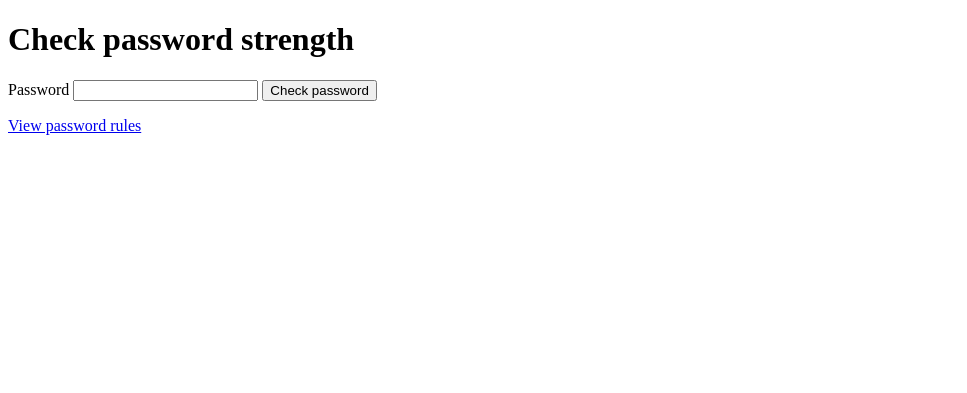
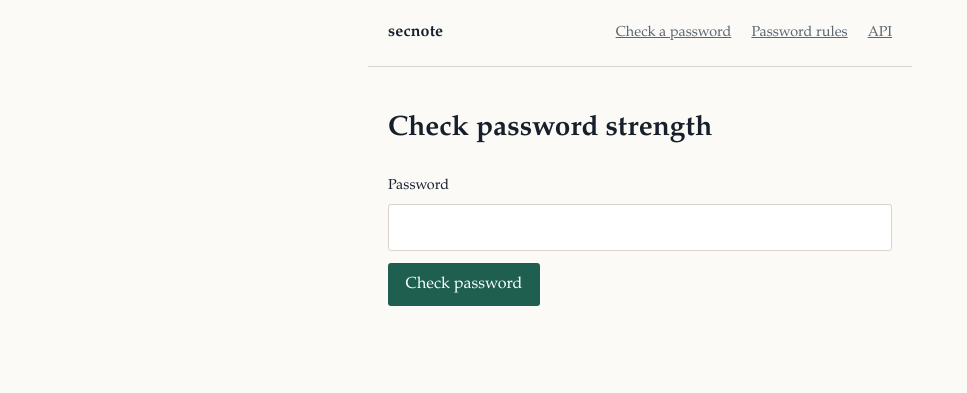
Before and after one commit to Palee222/DevOPS, a FastAPI app: template DevOPS/src/templates/password/check.html in a window 1280 px wide. Shown: the top 393 px of the page, without its empty margins (0-967 px from the left). Run offline with FastAPI, Linux system fonts and the light colour scheme; the template is opened without the code that fills it, so the values that code supplies are empty; parts of the project's set-up code (start-up, migrations or seed data) failed here and were passed over.

Commit message:
Add files via upload

```diff
--- a/DevOPS/src/templates/base.html
+++ b/DevOPS/src/templates/base.html
@@ -3,9 +3,21 @@
 <head>
   <meta charset="UTF-8" />
   <meta name="viewport" content="width=device-width, initial-scale=1.0" />
-  <title>My App</title>
+  <title>{% block title %}secnote{% endblock %}</title>
+  <link rel="stylesheet" href="{{ url_for('static', path='style.css') }}" />
 </head>
 <body>
-  <h1>This will be my amasingly designed app.</h1>
+  <header class="site-header">
+    <a class="wordmark" href="/">secnote</a>
+    <nav>
+      <a href="/password/check">Check a password</a>
+      <a href="/password/rules">Password rules</a>
+      <a href="/docs">API</a>
+    </nav>
+  </header>
+
+  <main>
+    {% block content %}{% endblock %}
+  </main>
 </body>
 </html>
--- a/DevOPS/src/templates/password/check.html
+++ b/DevOPS/src/templates/password/check.html
@@ -1,38 +1,36 @@
-<!DOCTYPE html>
-<html lang="en">
-<head>
-  <meta charset="UTF-8" />
-  <meta name="viewport" content="width=device-width, initial-scale=1.0" />
-  <title>Password Check</title>
-</head>
-<body>
+{% extends "base.html" %}
+
+{% block title %}Check a password — secnote{% endblock %}
+
+{% block content %}
 <h1>Check password strength</h1>
 
-  <form method="post" action="/password/check">
+<form method="post" action="/password/check" class="check-form">
   <label for="password">Password</label>
-    <input id="password" name="password" type="password" required />
+  <input id="password" name="password" type="password" required autocomplete="off" />
   <button type="submit">Check password</button>
 </form>
 
 {% if result %}
-  <section aria-labelledby="result-heading">
+<section class="result" aria-labelledby="result-heading">
   <h2 id="result-heading">Result</h2>
-    <p>Score: {{ result.score }}/100</p>
-    <p>Strength: {{ result.strength }}</p>
+
+  <p class="score"><strong>{{ result.score }}</strong><span>/100 · {{ result.strength }}</span></p>
+
+  <div class="meter" role="img" aria-label="Score {{ result.score }} out of 100">
+    <div class="meter-fill" style="width: {{ result.score }}%"></div>
+  </div>
 
   {% if result.feedback %}
-    <h3>Suggestions</h3>
-    <ul>
+  <h3>What to change</h3>
+  <ul class="feedback">
     {% for item in result.feedback %}
     <li>{{ item }}</li>
     {% endfor %}
   </ul>
   {% else %}
-    <p>This password meets all current checks.</p>
+  <p>This password meets every rule in the current policy.</p>
   {% endif %}
 </section>
 {% endif %}
-
-  <p><a href="/password/rules">View password rules</a></p>
-</body>
-</html>
+{% endblock %}
--- /dev/null
+++ b/DevOPS/src/templates/style.css
@@ -0,0 +1,102 @@
+:root {
+  --ink: #17202a;
+  --ink-soft: #5a6672;
+  --paper: #fbfaf7;
+  --line: #d9d5cc;
+  --accent: #1f5f4f;
+}
+
+* { box-sizing: border-box; }
+
+body {
+  margin: 0;
+  background: var(--paper);
+  color: var(--ink);
+  font: 16px/1.6 "Iowan Old Style", "Palatino Linotype", Georgia, serif;
+}
+
+main {
+  max-width: 34rem;
+  margin: 0 auto;
+  padding: 2.5rem 1.25rem 4rem;
+}
+
+.site-header {
+  display: flex;
+  flex-wrap: wrap;
+  gap: 1rem;
+  align-items: baseline;
+  justify-content: space-between;
+  max-width: 34rem;
+  margin: 0 auto;
+  padding: 1.25rem;
+  border-bottom: 1px solid var(--line);
+}
+
+.wordmark {
+  font-weight: 600;
+  letter-spacing: 0.01em;
+  text-decoration: none;
+  color: var(--ink);
+}
+
+.site-header nav a {
+  margin-left: 1rem;
+  font-size: 0.9rem;
+  color: var(--ink-soft);
+}
+
+a { color: var(--accent); }
+a:focus-visible, button:focus-visible, input:focus-visible {
+  outline: 2px solid var(--accent);
+  outline-offset: 2px;
+}
+
+h1 { font-size: 1.75rem; margin: 0 0 0.5rem; font-weight: 600; }
+h2 { font-size: 1.15rem; margin: 2rem 0 0.5rem; font-weight: 600; }
+h3 { font-size: 1rem; margin: 1.5rem 0 0.5rem; font-weight: 600; }
+.lede { color: var(--ink-soft); margin-top: 0; }
+
+.check-form { margin: 1.5rem 0; }
+.check-form label { display: block; font-size: 0.9rem; margin-bottom: 0.35rem; }
+
+input[type="password"] {
+  width: 100%;
+  padding: 0.6rem 0.7rem;
+  border: 1px solid var(--line);
+  border-radius: 3px;
+  background: #fff;
+  font: inherit;
+}
+
+button {
+  margin-top: 0.75rem;
+  padding: 0.55rem 1.1rem;
+  border: 0;
+  border-radius: 3px;
+  background: var(--accent);
+  color: #fff;
+  font: inherit;
+  cursor: pointer;
+}
+
+.result { border-top: 1px solid var(--line); padding-top: 0.5rem; }
+
+.score { margin: 0.5rem 0; }
+.score strong { font-size: 2.5rem; font-weight: 600; }
+.score span { color: var(--ink-soft); margin-left: 0.35rem; }
+
+.meter {
+  height: 6px;
+  background: #e8e4db;
+  border-radius: 3px;
+  overflow: hidden;
+}
+.meter-fill { height: 100%; background: var(--accent); }
+
+.feedback, .requirements { padding-left: 1.1rem; }
+.feedback li, .requirements li { margin-bottom: 0.35rem; }
+
+.entry-points { list-style: none; padding: 0; margin: 2rem 0 0; }
+.entry-points li { padding: 0.9rem 0; border-top: 1px solid var(--line); }
+.entry-points span { display: block; color: var(--ink-soft); font-size: 0.9rem; }
```
Also changed, not shown: DevOPS/src/templates/home.html (added, +24 -0 lines), DevOPS/src/templates/password/rules.html (+9 -12 lines). Lines whose indentation alone changed are shown as unchanged.
